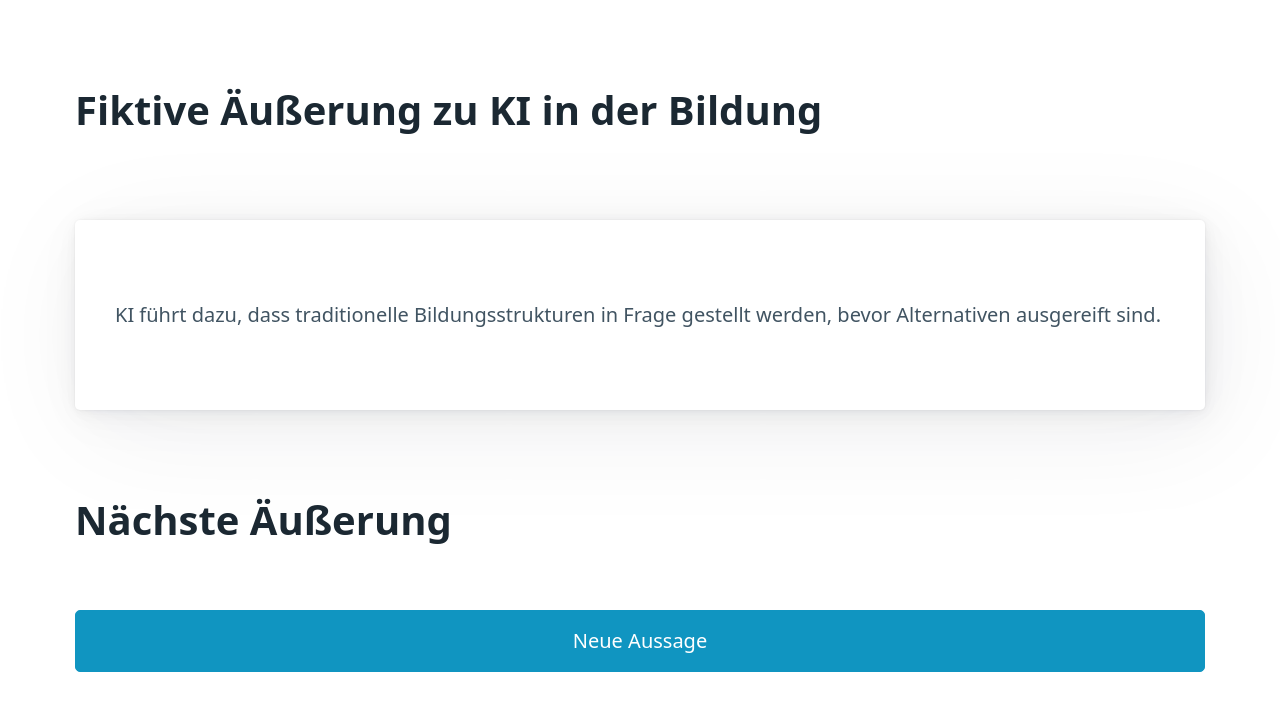
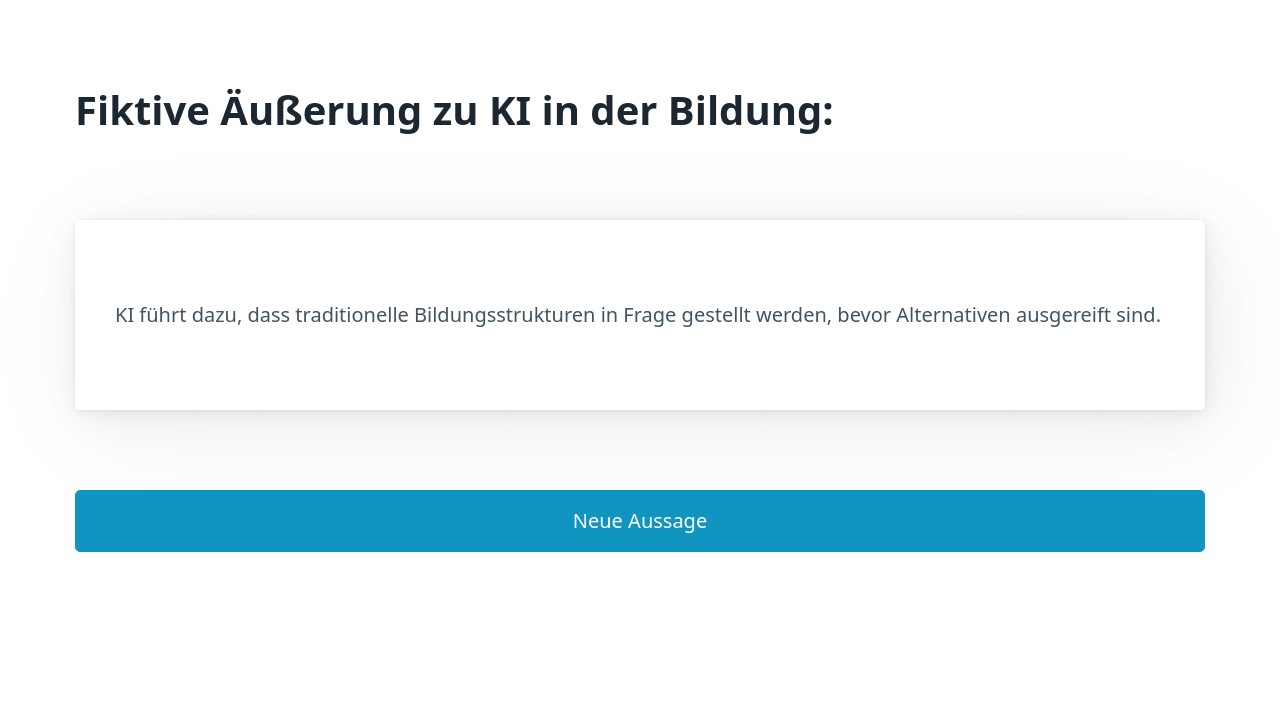
Before and after one commit to eBildungslabor/methodischer-glueckskeks, a plain HTML site: page index.html in a window 1280 px wide. Drawn offline with Linux system fonts and the light colour scheme.

Commit message:
Update index.html

```diff
--- a/index.html
+++ b/index.html
@@ -4,21 +4,18 @@
     <meta name="viewport" content="width=device-width, initial-scale=1.0">
     <meta charset="UTF-8">
     <link rel="stylesheet" href="css/pico.min.css">
-    <script src="js/common.js"></script>
     <script src="js/ki_aussagen_random.js" defer></script>
 
-    <title>Fiktive Zitate zu KI</title>
+    <title>Fiktive Äuperungen zu KI</title>
 </head>
 <body>
 <main class="container" id="mainContainer">
-    <h1>Fiktive Äußerung zu KI in der Bildung</h1>
+    <h1>Fiktive Äußerung zu KI in der Bildung:</h1>
 
     <article id="article">
         <!-- Die erste Äußerung wird beim Laden der Seite eingefügt -->
     </article>
 
-    <h1>Nächste Äußerung</h1>
-
     <input type="button" value="Neue Aussage" onclick="zeigeZufallsAussage()">
 </main>
 </body>
```
